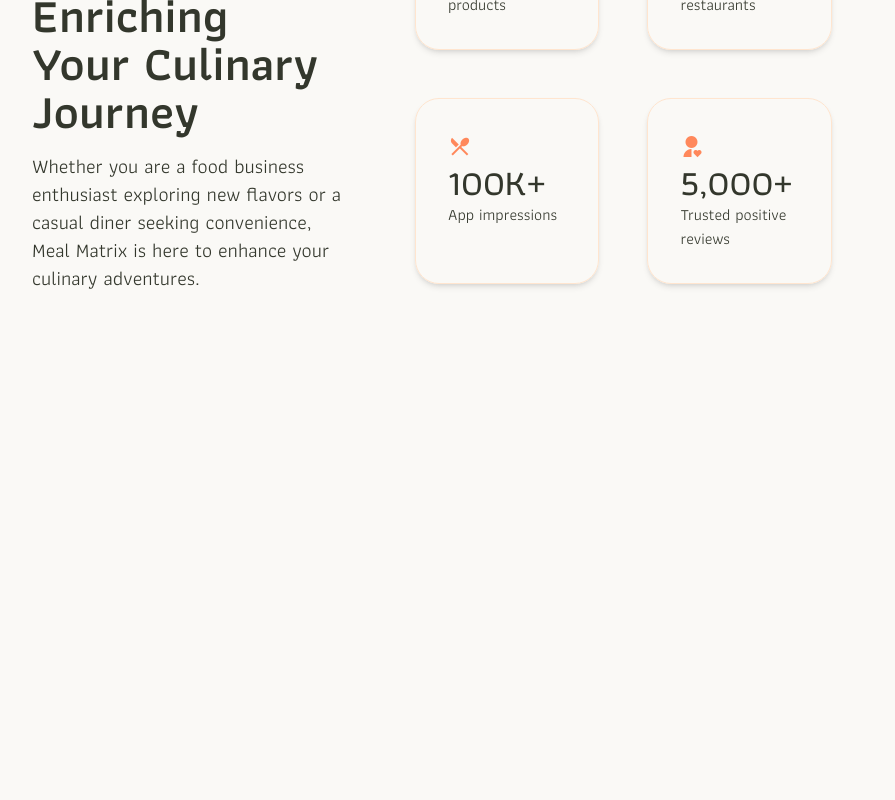
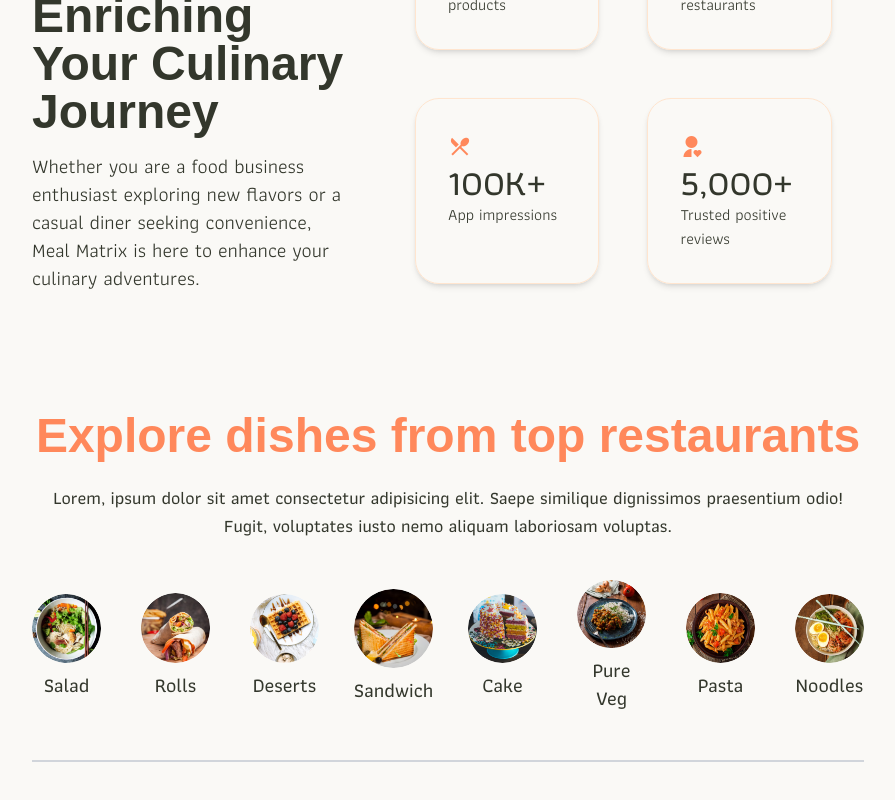
Before and after one commit to Dhairya-Dave-0204/Meal-Matrix, a React (Vite) app in the folder frontend/: page / in a window 1280 px wide. Shown: the part 988-1788 px from the top of the page, without its empty margins (192-1087 px from the left). Before the commit the page ends 1368 px from the top, so only its background shows below. Built offline with nearby package versions, Linux system fonts and the light colour scheme; a web font is replaced by a local one; what fluid-tailwind would draw is missing.

Commit message:
Create third section for home page

```diff
--- a/frontend/src/components/ExploreMenu/ExploreMenu.jsx
+++ b/frontend/src/components/ExploreMenu/ExploreMenu.jsx
@@ -1,9 +1,30 @@
-import React from 'react'
+import React from "react";
+import { assets, menu_list } from "../../assets/frontend_assets/assets";
 
-function ExploreMenu() {
+function ExploreMenu({category, setCategory}) {
   return (
-    <div>ExploreMenu</div>
-  )
+    <div id="explore_menu" className="px-4 md:px-24 lg:px-48 py-4 gap-6 mx-4 md:mx-8 my-6 md:my-20 flex flex-col">
+      <h2 className="sm:text-5xl text-4xl font-semibold text-primary font-expletus text-center">Explore dishes from top restaurants</h2>
+      <p className="text-center text-lg font-medium">
+        Lorem, ipsum dolor sit amet consectetur adipisicing elit. Saepe
+        similique dignissimos praesentium odio! Fugit, voluptates iusto nemo
+        aliquam laboriosam voluptas.
+      </p>
+      <div className="grid grid-cols-1 xl:grid-cols-8 lg:grid-cols-4 md:grid-cols-2 place-items-center text-center gap-10 my-4 cursor-pointer">
+        {menu_list.map((item,index) => {
+            return (
+                <div key={index} onClick={() => setCategory(prev => prev === item.menu_name ? "All" : item.menu_name)}>
+                    <img src={item.menu_image} alt="" className={`${category === item.menu_name ? "active" : ""} rounded-full transition-all duration-200 `} />
+                    <p className="text-xl font-medium mt-2">
+                        {item.menu_name}
+                    </p>
+                </div>
+            )
+        })}
+      </div>
+      <hr className=" my-2 h-[2px] border-none bg-gray-300"/>
+    </div>
+  );
 }
 
-export default ExploreMenu
+export default ExploreMenu;
--- a/frontend/src/components/Stats/Stats.jsx
+++ b/frontend/src/components/Stats/Stats.jsx
@@ -7,7 +7,7 @@ function Stats() {
       <section className="flex flex-col lg:flex-row gap-8 px-6 py-4 md:px-28 lg:px-56 mb-16">
         {/* ============= LEFT CONTENT =========== */}
         <div className=" lg:w-2/5">
-          <h2 className="text-2xl font-semibold mb-4 md:text-5xl">
+          <h2 className="text-2xl font-semibold mb-4 md:text-5xl font-expletus">
             <span className="text-primary">
               Elevating Your Business <br /> Experience
             </span>{" "}
--- a/frontend/src/index.css
+++ b/frontend/src/index.css
@@ -17,3 +17,8 @@ body {
   background-color: #faf9f6;
   color: #33372C;
 }
+
+.active {
+  border: 4px solid #FF885B;
+  padding: 2px;
+}
--- a/frontend/src/pages/Home/Home.jsx
+++ b/frontend/src/pages/Home/Home.jsx
@@ -1,11 +1,15 @@
-import React from 'react'
-import { Header, Stats } from '../../components/component_index'
+import React, { useState } from 'react'
+import { Header, Stats, ExploreMenu } from '../../components/component_index'
 
 function Home() {
+
+  const [category, setCategory] = useState("All")
+
   return (
     <div>
     <Header />
     <Stats />
+    <ExploreMenu category={category} setCategory={setCategory}/>
     </div>
   )
 }
```
